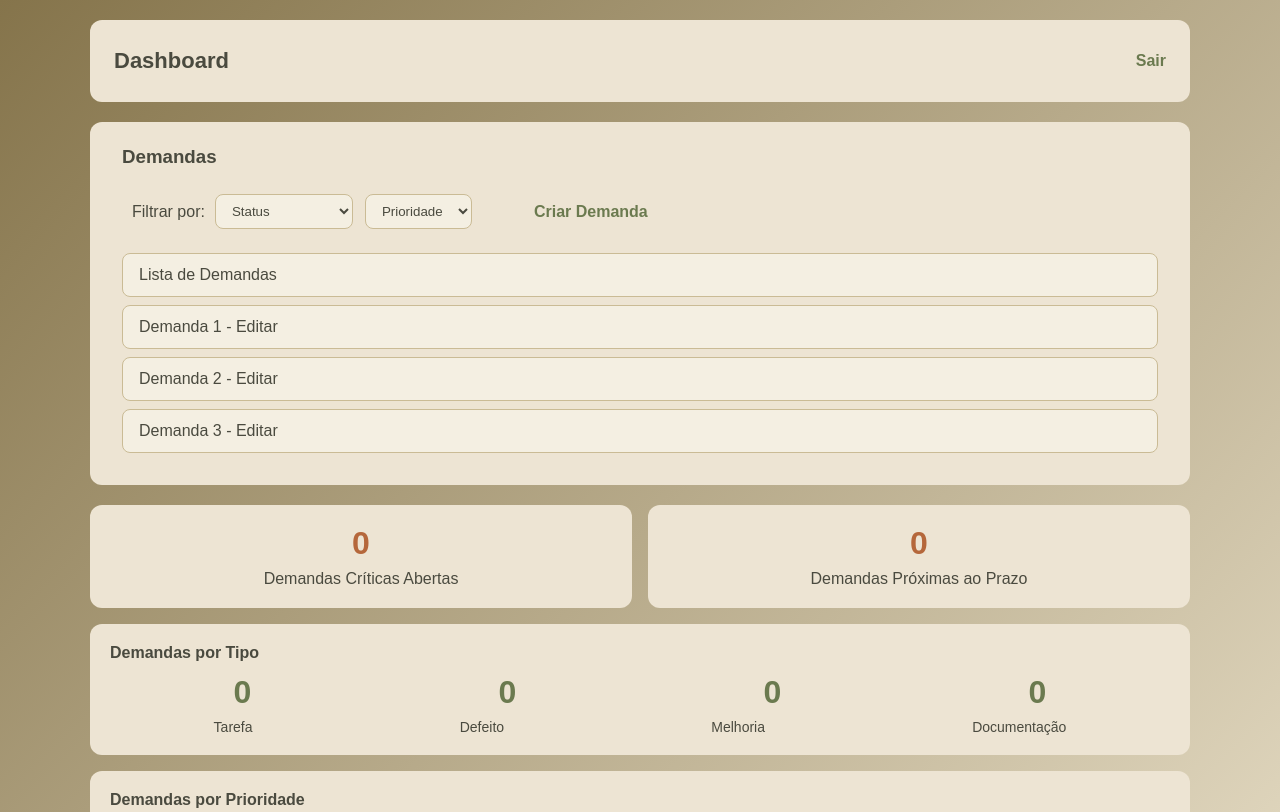
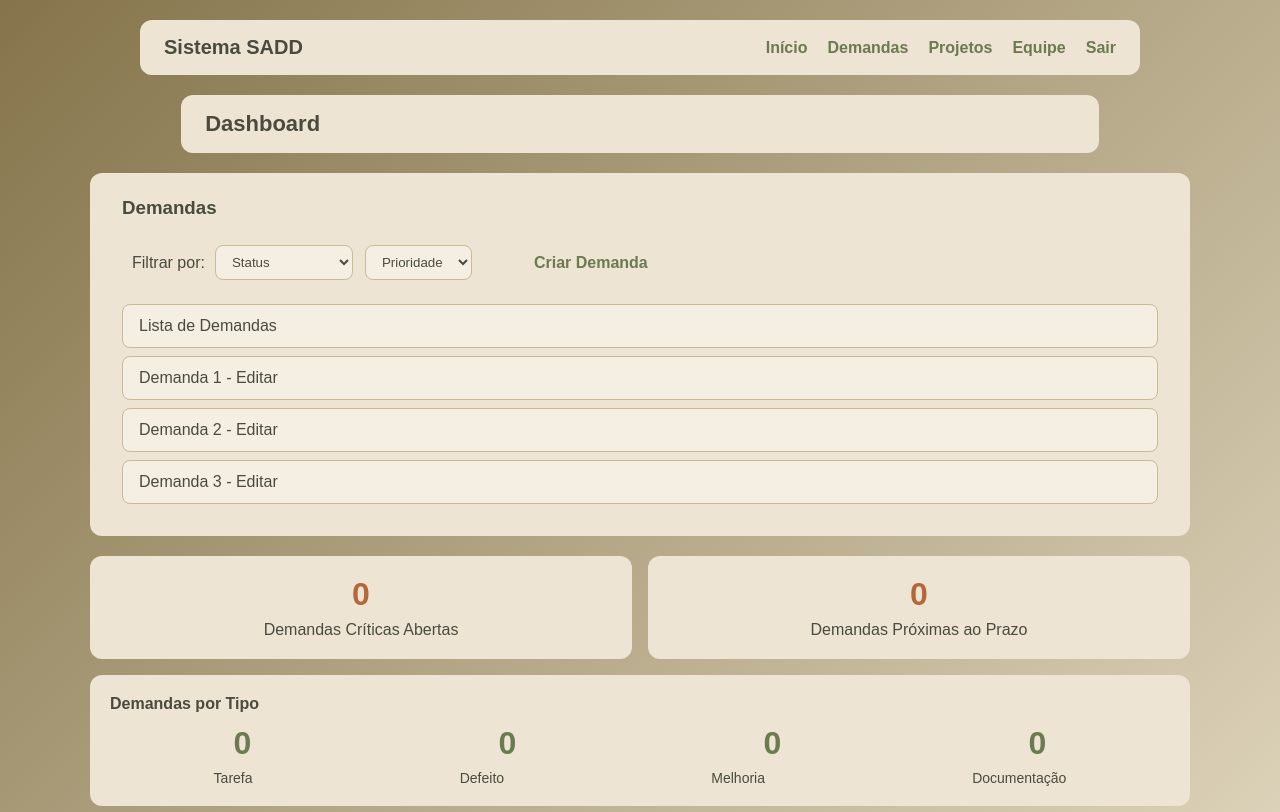
Before and after one commit to mariacarreiro1223/PI-II-TIMEV4, a plain HTML site: page dashboard.html in a window 1280 px wide. Shown: the top 812 px of the page. Drawn offline with Linux system fonts and the light colour scheme.

Commit message:
Padronização do menu flutuante. close #16

```diff
--- a/cadastro_demanda.css
+++ b/cadastro_demanda.css
@@ -4,7 +4,7 @@
 
 
 body {
-  font-family: 'Segoe UI', Arial, Helvetica, sans-serif;
+  font-family: Arial, Helvetica, sans-serif;
   background: linear-gradient(135deg, #85744b, #e8dfc8);
   background-attachment: fixed;
   min-height: 100vh;
@@ -104,3 +104,37 @@ legend {
   color: #6B7A4C;
   font-weight: 600;
 }
+
+header {
+  max-width: 1000px;
+  margin: auto;
+}
+
+nav {
+  background-color: #ede4d3;
+  border-radius: 12px;
+  padding: 16px 24px;
+  display: flex;
+  justify-content: space-between;
+  align-items: center;
+}
+
+.logo {
+  font-size: 20px;
+  font-weight: bold;
+  color: #4a4a3f;
+}
+
+.menu {
+  list-style: none;
+  display: flex;
+  gap: 20px;
+  margin: 0;
+  padding: 0;
+}
+
+.menu a {
+  color: #6b7a4f;
+  text-decoration: none;
+  font-weight: bold;
+}
--- a/dashboard.css
+++ b/dashboard.css
@@ -16,32 +16,62 @@ body {
 }
 
 header {
-  max-width: 1100px;
-  margin: 0 auto 20px auto;
+  max-width: 1000px;
+  margin: auto;
+}
+
+nav {
   background-color: #ede4d3;
   border-radius: 12px;
   padding: 16px 24px;
-}
-
-header nav {
   display: flex;
   justify-content: space-between;
   align-items: center;
 }
 
-header h1 {
+.logo {
+  font-size: 20px;
+  font-weight: bold;
+  color: #4a4a3f;
+}
+
+.menu {
+  list-style: none;
+  display: flex;
+  gap: 20px;
+  margin: 0;
+  padding: 0;
+}
+
+.menu a {
+  color: #6b7a4f;
+  text-decoration: none;
+  font-weight: bold;
+}
+
+#titulo{
+  background-color: #ede4d3;
+  border-radius: 12px;
+  padding: 16px 24px;
+  margin:20px 13%;
+  display: flex;
+  justify-content: space-between;
+  align-items: center;
+}
+
+#titulo h1 {
   color: #4a4a3f;
   font-size: 22px;
   margin: 0;
 }
 
-header a {
+#titulo a {
   color: #6b7a4f;
   text-decoration: none;
   font-weight: bold;
 }
 
-header a:hover {
+#titulo a:hover {
   text-decoration: underline;
 }
 
--- a/dashboard.html
+++ b/dashboard.html
@@ -13,10 +13,20 @@
 </body>
     <header>
         <nav>
-            <h1>Dashboard</h1>
-            <p><a href="login.html" target="_self">Sair</a></p>
+            <div class="logo">Sistema SADD</div>
+            <ul class="menu">
+                <li><a href="dashboard.html">Início</a></li>
+                <li><a href="Listagem_demanda.html">Demandas</a></li>
+                <li><a href="#">Projetos</a></li>
+                <li><a href="#">Equipe</a></li>
+                <li><a href="login.html">Sair</a></li>
+            </ul>
         </nav>
     </header>
+
+    <div id="titulo">
+        <h1>Dashboard</h1>
+    </div>
 
     <div id="box-demandas">
         <h3>Demandas</h3>
--- a/detalhes_demandas.css
+++ b/detalhes_demandas.css
@@ -110,3 +110,38 @@ section {
   margin-bottom: 8px;
   border-radius: 4px;
 }
+
+header {
+  max-width: 1000px;
+  margin: auto;
+  padding-bottom: 20px;
+}
+
+nav {
+  background-color: #ede4d3;
+  border-radius: 12px;
+  padding: 16px 24px;
+  display: flex;
+  justify-content: space-between;
+  align-items: center;
+}
+
+.logo {
+  font-size: 20px;
+  font-weight: bold;
+  color: #4a4a3f;
+}
+
+.menu {
+  list-style: none;
+  display: flex;
+  gap: 20px;
+  margin: 0;
+  padding: 0;
+}
+
+.menu a {
+  color: #6b7a4f;
+  text-decoration: none;
+  font-weight: bold;
+}
```
Also changed, not shown: cadastro_demanda.html (+13 -0 lines), detalhes_demandas.html (+13 -0 lines), edicao_demanda.html (+13 -0 lines).
